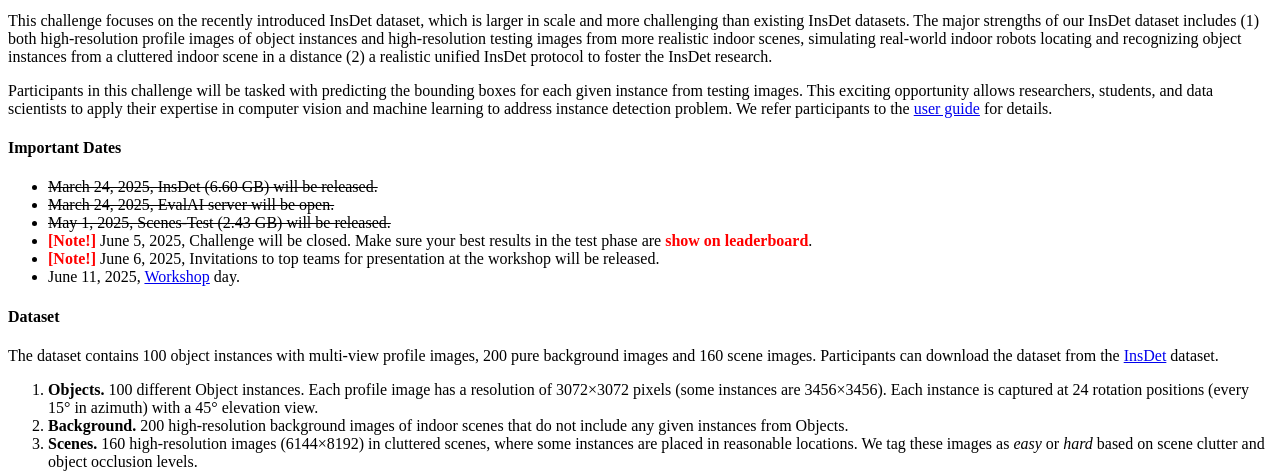
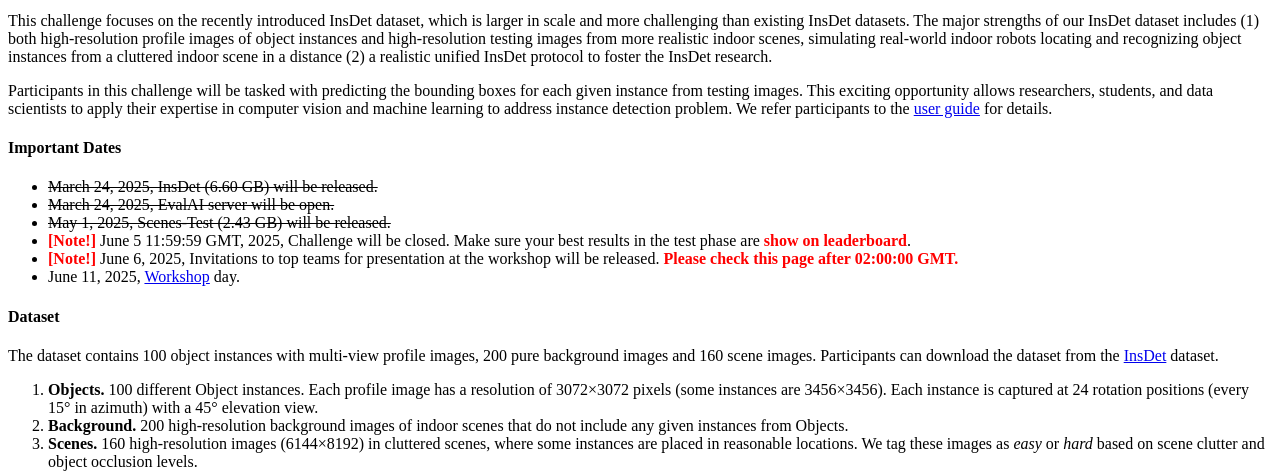
Before and after one commit to shenqq377/InsDetChallenge_CVPR2025, a Python web app: template templates/description.html in a window 1280 px wide. Shown: the part 861-1336 px from the top of the page. Run offline with Jinja, Linux system fonts and the light colour scheme; the template is opened without the code that fills it, so the values that code supplies are empty.

Commit message:
Update description.html

```diff
--- a/templates/description.html
+++ b/templates/description.html
@@ -13,8 +13,8 @@
 <li><s>May 1, 2025, Scenes-Test (2.43 GB) will be released.</s></li>
 <!-- <li>June 5, 2025, Challenge will be closed.</li>
 <li>June 6, 2025, Invitations to top teams for presentation at the workshop will be released.</li> -->
-<li><b><span style="color:red;">[Note!]</span></b> June 5, 2025, Challenge will be closed. Make sure your best results in the test phase are <b><span style="color:red;">show on leaderboard</span></b>.</li>
-<li><b><span style="color:red;">[Note!]</span></b> June 6, 2025, Invitations to top teams for presentation at the workshop will be released.</li>
+<li><b><span style="color:red;">[Note!]</span></b> June 5 11:59:59 GMT, 2025, Challenge will be closed. Make sure your best results in the test phase are <b><span style="color:red;">show on leaderboard</span></b>.</li>
+<li><b><span style="color:red;">[Note!]</span></b> June 6, 2025, Invitations to top teams for presentation at the workshop will be released. <b><span style="color:red;">Please check this page after 02:00:00 GMT.</span></b></li>
 <li>June 11, 2025, <a href="https://vplow.github.io/vplow_5th.html">Workshop</a> day.</li>
 </ul>
 <h4>Dataset</h4>
```
